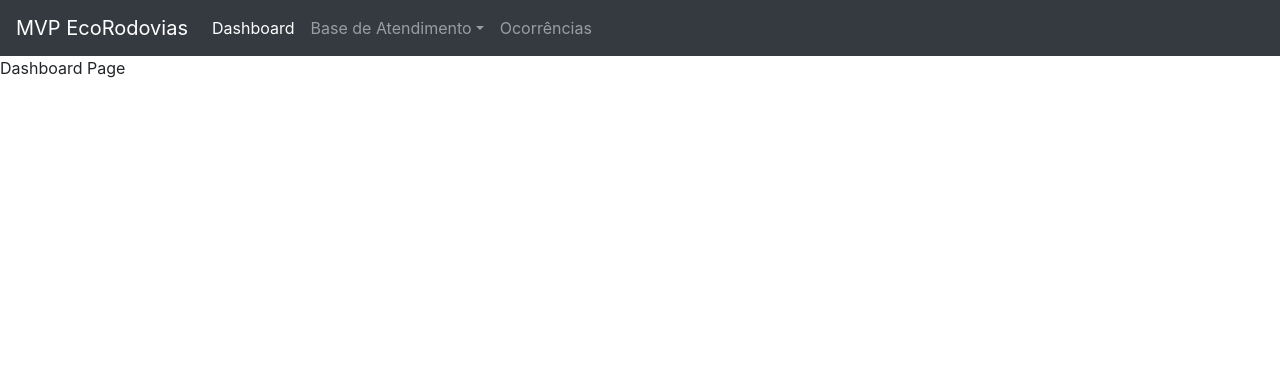
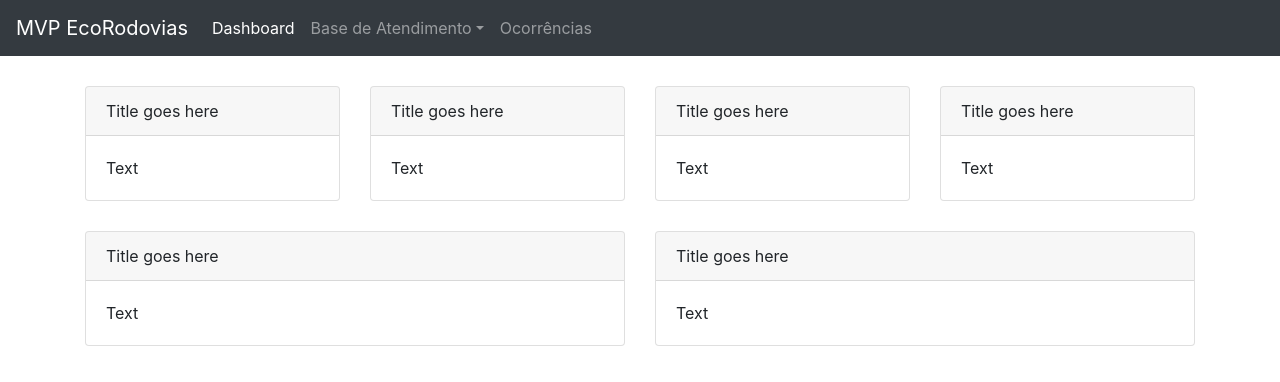
Before and after one commit to fiap-winners/mvp-ecorodovias, a React (Create React App) app: page / in a window 1280 px wide. Shown: the top 382 px of the page. Built offline with nearby package versions, Linux system fonts and the light colour scheme.

Commit message:
initial dashboard page

```diff
--- a/src/dasboard/dashboard-page.tsx
+++ b/src/dasboard/dashboard-page.tsx
@@ -1,5 +1,61 @@
 import React from "react";
+import { Container, Row, Col, Card } from "react-bootstrap";
 
 export default function DashboardPage() {
-  return <div>Dashboard Page</div>;
+  return (
+    <Container style={{ marginTop: 30 }}>
+      <Row>
+        <Col xs={6} md={3} style={{ marginBottom: 30 }}>
+          <Card>
+            <Card.Header>Title goes here</Card.Header>
+            <Card.Body>
+              <Card.Text>Text</Card.Text>
+            </Card.Body>
+          </Card>
+        </Col>
+        <Col xs={6} md={3} style={{ marginBottom: 30 }}>
+          <Card>
+            <Card.Header>Title goes here</Card.Header>
+            <Card.Body>
+              <Card.Text>Text</Card.Text>
+            </Card.Body>
+          </Card>
+        </Col>
+        <Col xs={6} md={3} style={{ marginBottom: 30 }}>
+          <Card>
+            <Card.Header>Title goes here</Card.Header>
+            <Card.Body>
+              <Card.Text>Text</Card.Text>
+            </Card.Body>
+          </Card>
+        </Col>
+        <Col xs={6} md={3} style={{ marginBottom: 30 }}>
+          <Card>
+            <Card.Header>Title goes here</Card.Header>
+            <Card.Body>
+              <Card.Text>Text</Card.Text>
+            </Card.Body>
+          </Card>
+        </Col>
+      </Row>
+      <Row>
+        <Col md={6} style={{ marginBottom: 30 }}>
+          <Card>
+            <Card.Header>Title goes here</Card.Header>
+            <Card.Body>
+              <Card.Text>Text</Card.Text>
+            </Card.Body>
+          </Card>
+        </Col>
+        <Col md={6} style={{ marginBottom: 30 }}>
+          <Card>
+            <Card.Header>Title goes here</Card.Header>
+            <Card.Body>
+              <Card.Text>Text</Card.Text>
+            </Card.Body>
+          </Card>
+        </Col>
+      </Row>
+    </Container>
+  );
 }
```
